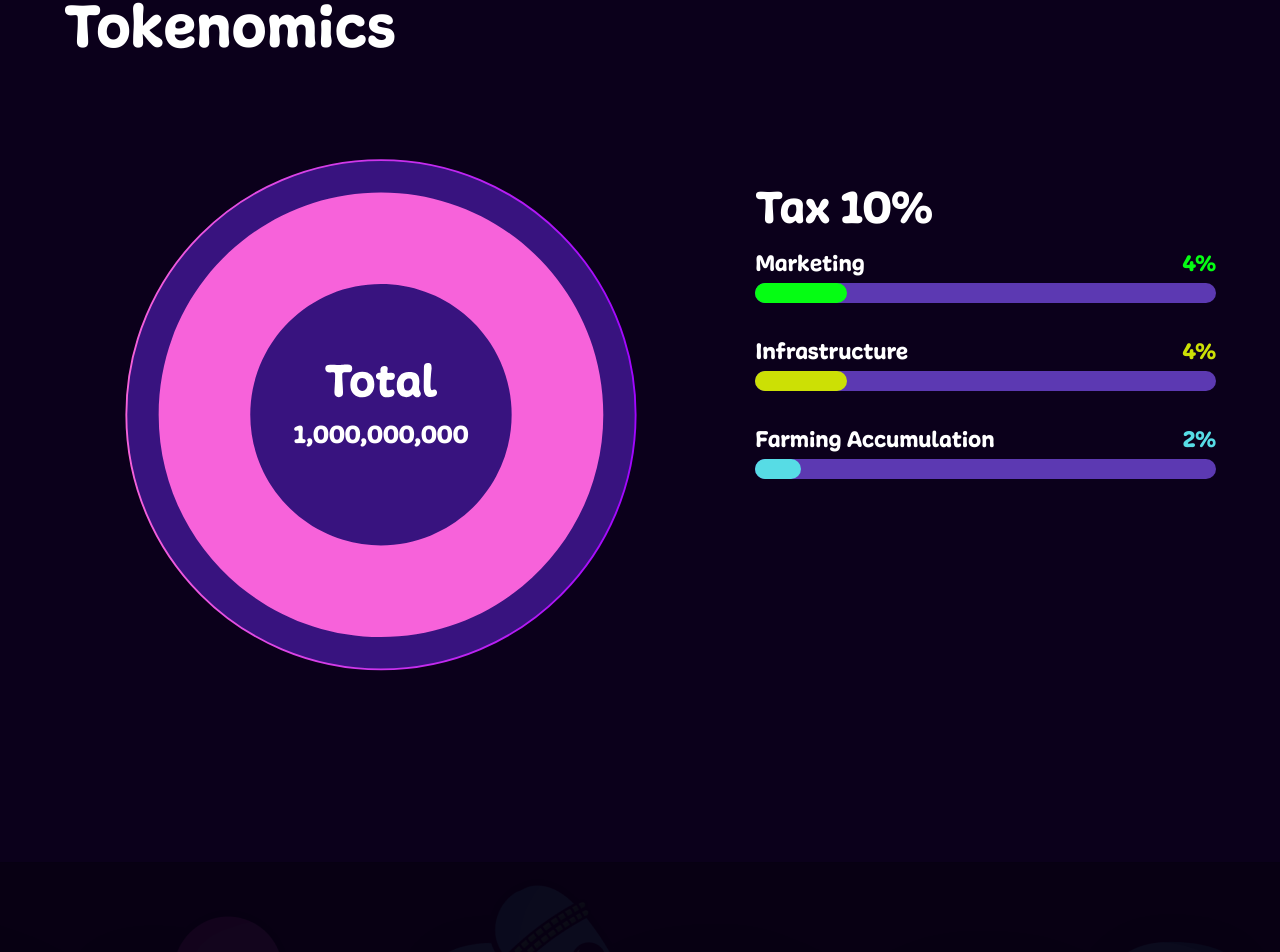
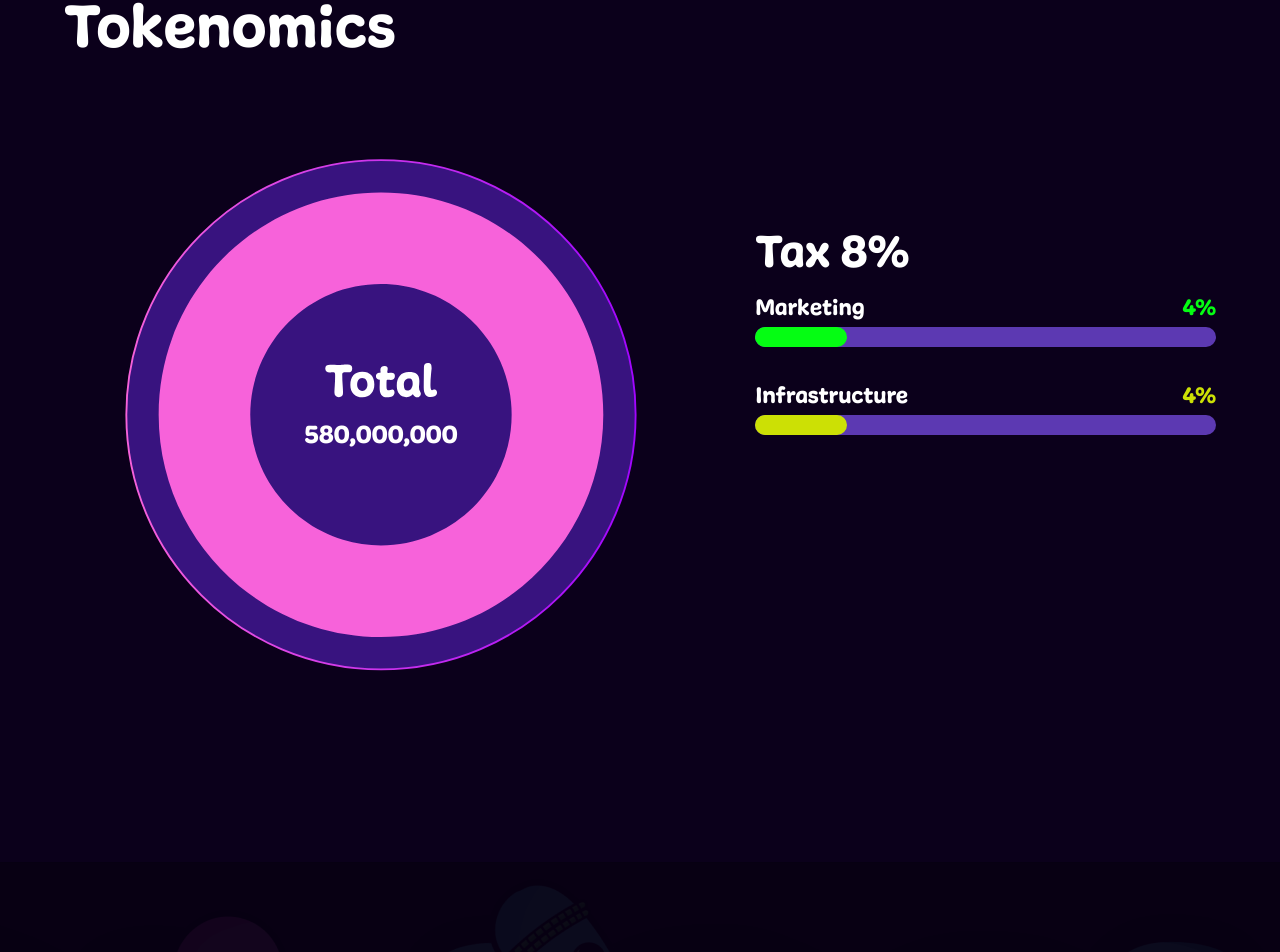
Before and after one commit to jadorks/didactic-carnival, a React (Create React App) app: page / in a window 1280 px wide. Shown: the part 3218-4170 px from the top of the page. Built offline with nearby package versions, Linux system fonts and the light colour scheme.

Commit message:
Update site tokenomics

```diff
--- a/src/components/home/features/features.module.css
+++ b/src/components/home/features/features.module.css
@@ -17,7 +17,7 @@
 }
 
 .content__right {
-  @apply flex flex-col
+  @apply flex flex-col;
 }
 
 .heading {
--- a/src/components/home/what-is-shonen/index.tsx
+++ b/src/components/home/what-is-shonen/index.tsx
@@ -16,13 +16,7 @@
       value: "4",
       percent: 0.2,
       pillColour: "#CCE005",
-    },
-    {
-      title: "Farming Accumulation",
-      value: "2",
-      percent: 0.1,
-      pillColour: "#57DCE5",
-    },
+    }
   ];
   return (
     <section className={`${styles.container}`} id="tokenomics">
@@ -37,13 +31,13 @@
           </div>
           <div className={styles.content__right_text}>
             <TokenomicsCircle
-              text={"1,000,000,000"}
+              text={"580,000,000"}
               className="max-w-[512px] md:min-w-[512px]"
             />
           </div>
         </div>
         <div className={styles.content__left}>
-          <h3 className="font-freude-reg freude-48">Tax 10%</h3>
+          <h3 className="font-freude-reg freude-48">Tax 8%</h3>
           <div className="flex flex-col gap-8">
             {taxes.map((item, index) => (
               <ProgressBar
```
